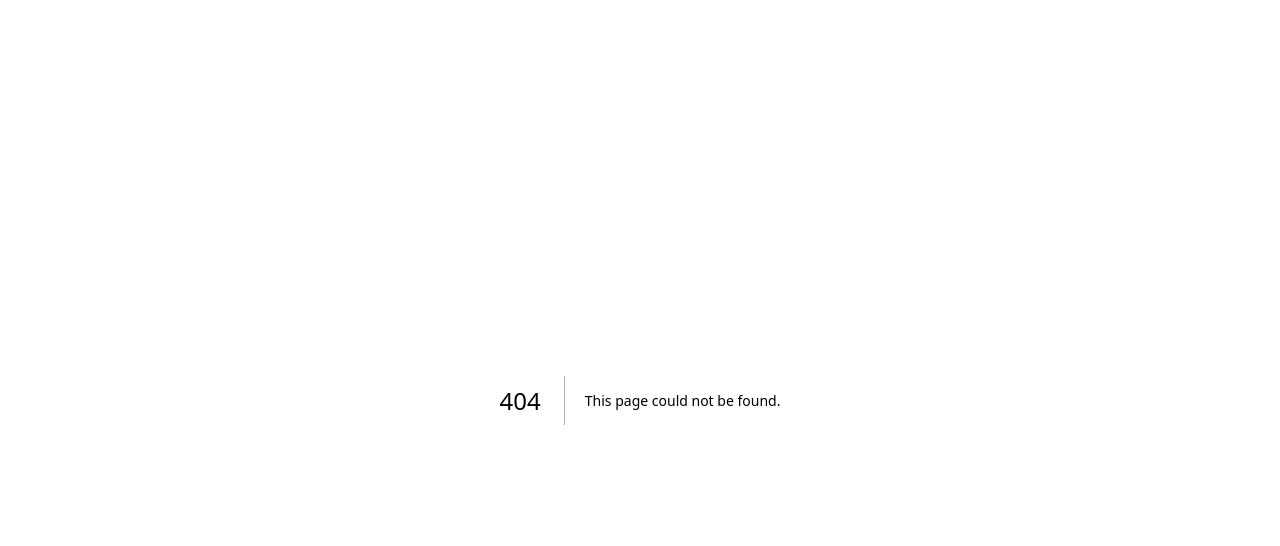
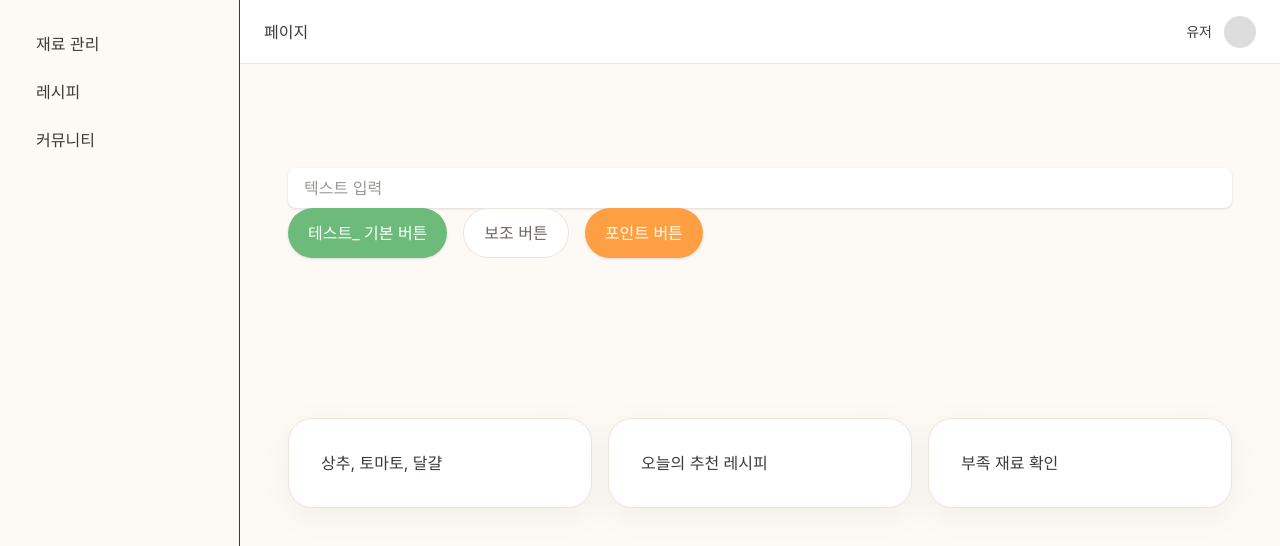
Before and after one commit to FoggyCaligo/project_final_frontend, a Next.js app: page /fridge in a window 1280 px wide. Before the commit this address had no page. Shown: the top 546 px of the page. Built offline with nearby package versions, Linux system fonts and the light colour scheme; no server answers.

Commit message:
feat : 버튼 컴포넌트에 함수 연결 기능 추가 및 텍스트 입력 컴포넌트 추가

```diff
--- /dev/null
+++ b/src/api/fridgeApi.js
@@ -0,0 +1,5 @@
+import api from "@/config/axios";
+
+export const fridgeApi = () => {
+    return api.get("/fridge");
+};
--- /dev/null
+++ b/src/app/fridge/page.jsx
@@ -0,0 +1,41 @@
+"use client";
+
+import { useEffect } from "react";
+import PrivateLayout from "@/components/layout/private/PrivateLayout";
+import PublicLayout from "@/components/layout/public/PublicLayout";
+import TextInput from "@/components/ui/TextInput";
+import Button from "@/components/ui/Button";
+import Card from "@/components/ui/Card";
+import Section from "@/components/ui/Section";
+import { fridgeApi } from "@/api/fridgeApi";
+
+export default function FridgePage() {
+    useEffect(() => {
+        fridgeApi()
+            .then((res) => console.log("API 성공:", res.data))
+            .catch((err) => console.error("API 에러:", err));
+    }, []);
+
+
+
+    return (
+        <PrivateLayout>
+            <Section>
+                <TextInput />
+                <div className="flex gap-4">
+                    <Button handleClick={() => alert("test")}>테스트_ 기본 버튼</Button>
+                    <Button variant="secondary" handleClick={() => alert("secondary")}>보조 버튼</Button>
+                    <Button variant="accent" handleClick={() => alert("accent")}>포인트 버튼</Button>
+                </div>
+            </Section>
+
+            <Section>
+                <div className="grid gap-4 md:grid-cols-3">
+                    <Card>상추, 토마토, 달걀</Card>
+                    <Card>오늘의 추천 레시피</Card>
+                    <Card>부족 재료 확인</Card>
+                </div>
+            </Section>
+        </PrivateLayout>
+    );
+}
--- a/src/components/layout/private/Sidebar.jsx
+++ b/src/components/layout/private/Sidebar.jsx
@@ -7,9 +7,9 @@ export default function Sidebar() {
     const pathname = usePathname();
 
     const menus = [
-        { name: "재료 관리", path: "/ingredients" },
-        { name: "레시피", path: "/recipes" },
-        { name: "커뮤니티", path: "/community" },
+        { name: "재료 관리", path: "./fridge" },
+        { name: "레시피", path: "./recipes" },
+        { name: "커뮤니티", path: "./community" },
     ];
 
     return (
--- a/src/components/ui/Button.jsx
+++ b/src/components/ui/Button.jsx
@@ -1,4 +1,4 @@
-export default function Button({ children, variant = "primary" }) {
+export default function Button({ children, variant = "primary", handleClick }) {
     const base =
         "inline-flex items-center justify-center rounded-full px-5 py-3 text-sm font-semibold transition";
 
@@ -25,8 +25,9 @@ export default function Button({ children, variant = "primary" }) {
         },
     };
 
+
     return (
-        <button className={`${base} ${styles[variant]}`} style={inlineStyle[variant]}>
+        <button className={`${base} ${styles[variant]}`} style={inlineStyle[variant]}  onClick={handleClick} type="button">
             {children}
         </button>
     );
--- /dev/null
+++ b/src/components/ui/TextInput.jsx
@@ -0,0 +1,28 @@
+export default function TextInput({ children, variant = "primary" }) {
+    const base =
+        "text-left bg-white rounded-lg focus:ring-1 focus:ring-gray-300 focus:outline-none transition w-full px-4 py-2";
+
+    const styles = {
+        primary:
+            "text-white shadow-sm hover:opacity-90",
+        secondary:
+            "border bg-white hover:opacity-90",
+        accent:
+            "shadow-sm hover:opacity-90",
+    };
+    const inlineStyle = {
+        primary: {
+           color: "var(--text-main)",
+        },
+        secondary: {
+            color: "var(--text-sub)",
+        },
+        accent: {
+            color: "var(--accent)",
+        },
+    };
+
+    return (
+        <input type = "text" className={`${base} ${styles[variant]}`} style={inlineStyle[variant]} placeholder="텍스트 입력" />
+    );
+}
```
Also changed, not shown: 1 other file (tests, documents, lock files or other folders).
